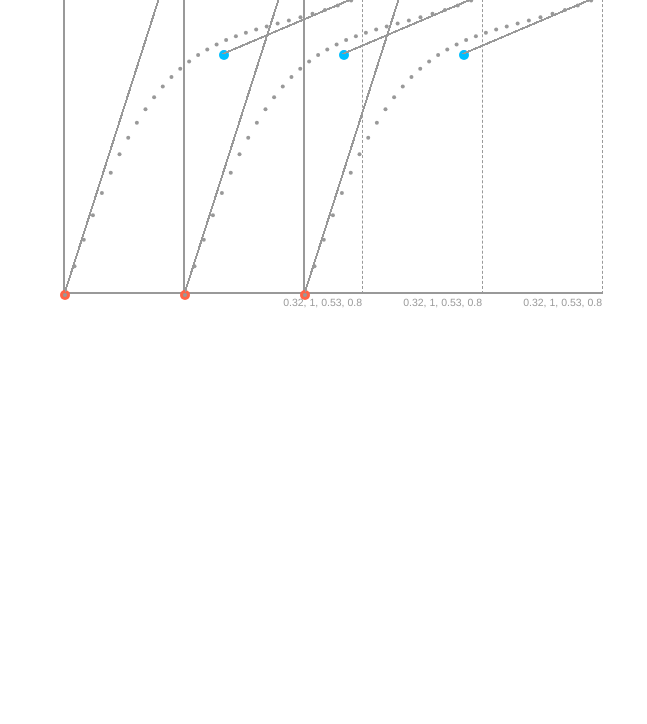
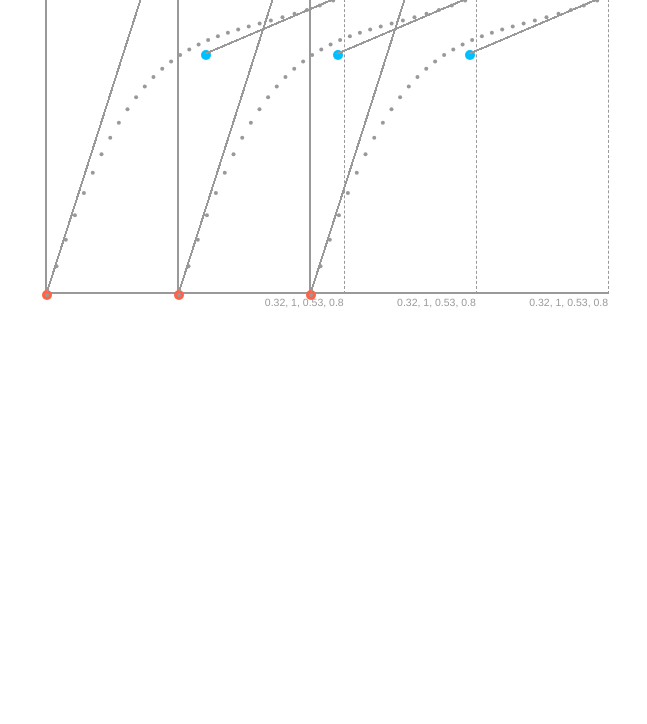
Before and after one commit to andres-root/beziercss, a website: page index.html in a window 1280 px wide. Shown: the part 76-800 px from the top of the page, without its empty margins (412-1059 px from the left). Drawn offline with Linux system fonts and the light colour scheme.

Commit message:
fixing small details

```diff
--- a/index.html
+++ b/index.html
@@ -8,26 +8,26 @@
 </head>
 <body ng-view>
 	<div class="wrapper">
-		<div class="container">
+		<div class="container-fluid">
 			<div class="row">
 				<div class="col-md-4"></div>
 				<div class="col-md-4">
 					<h1>Bézier Curves</h1>
-					<div class="col-sm-4">
+					<div class="col-md-4">
 						<div class="grid  grid-1">
 							<span>
 								<span></span>
 							</span>
 						</div>
 					</div>
-					<div class="col-sm-4">
+					<div class="col-md-4">
 						<div class="grid  grid-2">
 							<span>
 								<span></span>
 							</span>
 						</div>
 					</div>
-					<div class="col-sm-4">
+					<div class="col-md-4">
 						<div class="grid  grid-3">
 							<span>
 								<span></span>
```
